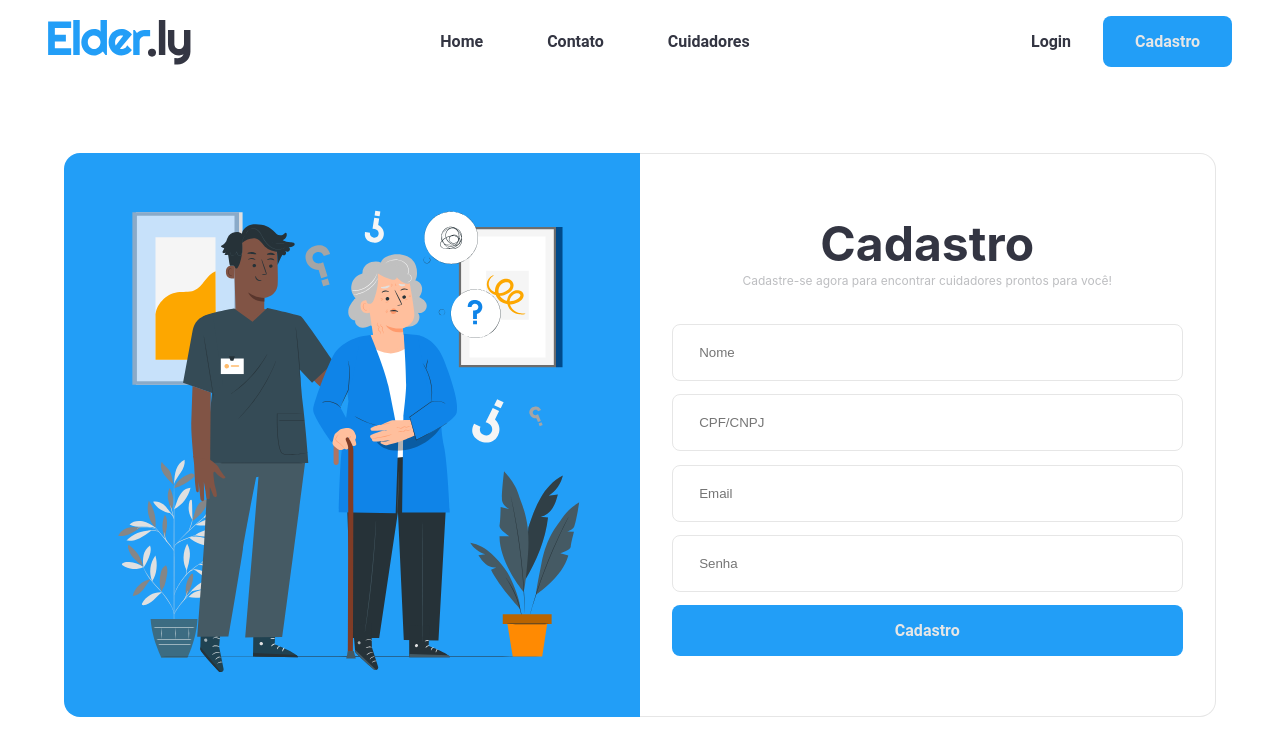
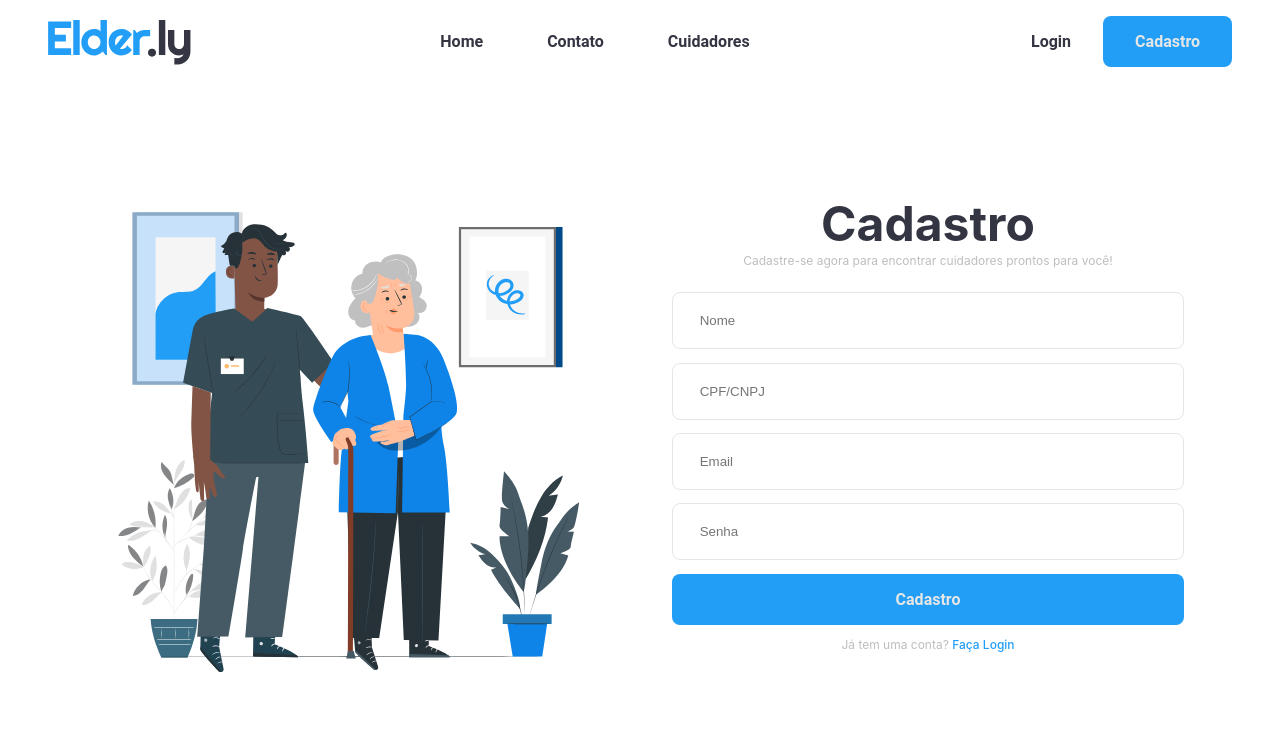
Before and after one commit to Elder-Connect/FrontEnd, a React (Create React App) app: page /Cadastro in a window 1280 px wide. Shown: the top 756 px of the page. Built offline with nearby package versions, Linux system fonts and the light colour scheme.

Commit message:
Minor Fixes SignUp

```diff
--- a/src/global.css
+++ b/src/global.css
@@ -103,3 +103,15 @@ code {
   font-weight: 500;
   color: var(--black);
 }
+
+.textLink{
+  font-weight: 500;
+  color: var(--primary);
+  text-decoration: none;
+  cursor: pointer;
+  transition: 0.2s;
+}
+
+.textLink:hover{
+  color: var(--primary-hover);
+}
--- a/src/pages/Sign.css
+++ b/src/pages/Sign.css
@@ -11,7 +11,6 @@
 }
 
 .imageContainer {
-  background-color: var(--primary);
   border-radius: 16px 0px 0px 16px;
   display: flex;
   justify-content: center;
@@ -23,7 +22,6 @@
 }
 
 .formContainer {
-  border: 1px solid var(--white);
   border-left: 0px;
   border-radius: 0px 16px 16px 0px;
   display: flex;
@@ -40,7 +38,7 @@
 
 .formSubtitle{
   font-size: 0.75em;
-  margin-bottom: 3em;
+  margin-bottom: 2em;
   text-align: center;
   color: var(--subtitle);
 }
--- a/src/pages/SignIn.jsx
+++ b/src/pages/SignIn.jsx
@@ -3,9 +3,12 @@ import Header from '../components/Header'
 import './Sign.css'
 import SignImage from '../assets/img/sign.svg'
 import axios from 'axios';
+import { useNavigate } from 'react-router-dom';
 
 function SignIn() {
   const [formData, setFormData] = useState({ name: '', document: '', email: '', password: '' });
+
+  const navigate = useNavigate();
 
   const handleInputChange = (event) => {
     const { name, value } = event.target;
@@ -30,13 +33,16 @@ function SignIn() {
                 <img src={SignImage} alt="Ilustração Login" />
             </div>
             <div className="formContainer">
+              <div className="">
                 <h1 className='formTitle'>Login</h1>
                 <p className="formSubtitle">Entre para encontrar cuidadores prontos para você!</p>
-                <form onSubmit={handleFormSubmit}>
+              </div>
+              <form onSubmit={handleFormSubmit}>
                 <input type="email" name="email" value={formData.email} onChange={handleInputChange} placeholder="Email" />
                 <input type="password" name="password" value={formData.password} onChange={handleInputChange} placeholder="Senha" />
                 <button type="submit" className='btn'>Entrar</button>
-                </form>
+              </form>
+              <p className='formSubtitle' style={{marginTop: '1em'}}>Esqueceu sua Senha? <span style={{cursor: 'pointer', color: 'var(--primary)'}} onClick={() => navigate("/Cadastro")}>Recupere aqui</span></p>
             </div>
         </div>
       </div>
--- a/src/pages/SignUp.jsx
+++ b/src/pages/SignUp.jsx
@@ -3,9 +3,12 @@ import Header from '../components/Header'
 import './Sign.css'
 import SignImage from '../assets/img/sign.svg'
 import axios from 'axios';
+import { useNavigate } from 'react-router-dom';
 
 function SignUp() {
   const [formData, setFormData] = useState({ name: '', document: '', email: '', password: '' });
+
+  const navigate = useNavigate();
 
   const handleInputChange = (event) => {
     const { name, value } = event.target;
@@ -49,15 +52,18 @@ function SignUp() {
                 <img src={SignImage} alt="Ilustração Cadastro" />
             </div>
             <div className="formContainer">
+              <div className="">
                 <h1 className='formTitle'>Cadastro</h1>
                 <p className="formSubtitle">Cadastre-se agora para encontrar cuidadores prontos para você!</p>
-                <form onSubmit={handleFormSubmit}>
+              </div>
+              <form onSubmit={handleFormSubmit}>
                 <input type="text" name="name" value={formData.name} onChange={handleInputChange} placeholder="Nome" />
                 <input type="text" name="document" value={formData.document} onChange={handleInputChange} placeholder="CPF/CNPJ" />
                 <input type="email" name="email" value={formData.email} onChange={handleInputChange} placeholder="Email" />
                 <input type="password" name="password" value={formData.password} onChange={handleInputChange} placeholder="Senha" />
                 <button type="submit" className='btn'>Cadastro</button>
-                </form>
+              </form>
+              <p className='formSubtitle' style={{marginTop: '1em'}}>Já tem uma conta? <span className='textLink' onClick={() => navigate("/Entrar")}>Faça Login</span></p>
             </div>
         </div>
       </div>
```
Also changed, not shown: src/assets/img/notfound.svg (added), src/assets/img/sign.svg.
